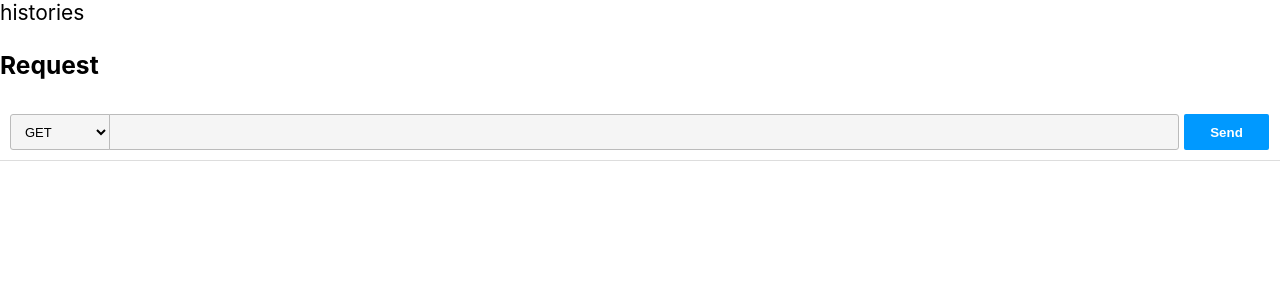
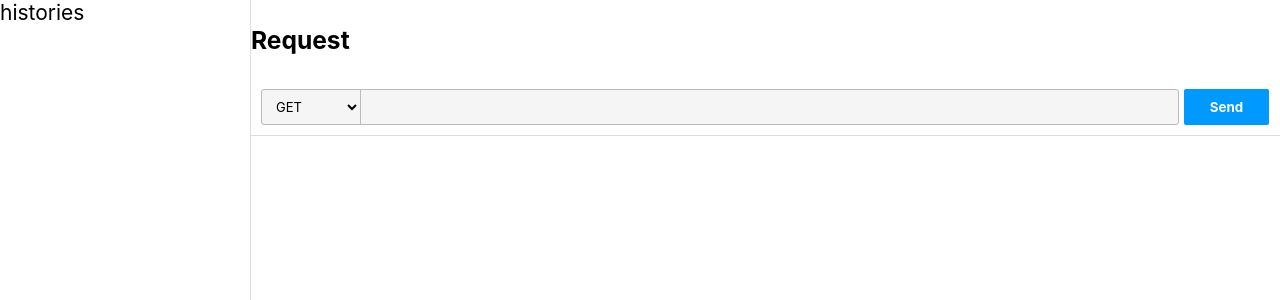
Before and after one commit to est-react-study/postman-junil, a React (Create React App) app: page / in a window 1280 px wide. Shown: the top 300 px of the page. Built offline with nearby package versions, Linux system fonts and the light colour scheme.

Commit message:
feat: 기본 Layout UI 작업 중

```diff
--- a/src/components/AsideContainer/AsideContainer.tsx
+++ b/src/components/AsideContainer/AsideContainer.tsx
@@ -2,7 +2,7 @@ import React from "react";
 import { Histories } from "./Histories";
 
 export const AsideContainer: React.FC = () => (
-  <aside>
+  <aside className="asideContainer">
     <Histories />
   </aside>
 );
--- a/src/components/FormContainer/FormContainer.tsx
+++ b/src/components/FormContainer/FormContainer.tsx
@@ -2,7 +2,7 @@ import React from "react";
 import {RequestContainer} from "./RequestContainer";
 
 export const FormContainer: React.FC = () => (
-  <section>
+  <section className="formContainer">
     <RequestContainer />
   </section>
 );
--- a/src/index.scss
+++ b/src/index.scss
@@ -1,13 +1,32 @@
 body {
   margin: 0;
-  font-family: -apple-system, BlinkMacSystemFont, 'Segoe UI', 'Roboto', 'Oxygen',
-    'Ubuntu', 'Cantarell', 'Fira Sans', 'Droid Sans', 'Helvetica Neue',
-    sans-serif;
-  -webkit-font-smoothing: antialiased;
-  -moz-osx-font-smoothing: grayscale;
+  font-family: -apple-system, BlinkMacSystemFont, 'Nanum Gothic', 'NanumGothic', 'Malgun Gothic', 'Segoe UI', 'Roboto', 'Oxygen', 'Ubuntu', 'Cantarell', 'Fira Sans', 'Droid Sans', 'Helvetica Neue', sans-serif;
 }
 
 code {
-  font-family: source-code-pro, Menlo, Monaco, Consolas, 'Courier New',
-    monospace;
+  font-family: source-code-pro, Menlo, Monaco, Consolas, 'Courier New', monospace;
 }
+
+input, select, button, textarea, option {
+  font-family: inherit;
+}
+
+.asideContainer {
+  position: fixed;
+  left: 0;
+  top: 0;
+  bottom: 0;
+  width: 250px;
+  border-right: 1px solid #ddd;
+  overflow: auto;
+  background: #fff;
+}
+
+.formContainer {
+  position: fixed;
+  top: 0;
+  left: 251px;
+  bottom: 0;
+  right: 0;
+  background: #fff;
+}
```
